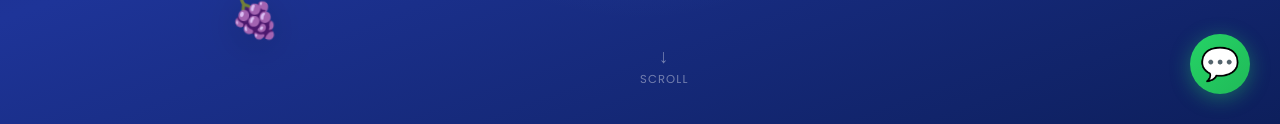
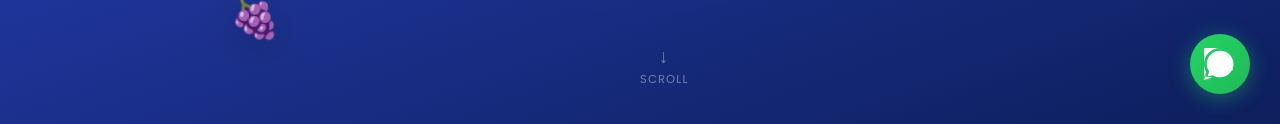
Before and after one commit to Tessia1128/reychnutristudio, a website: page src/client/index.html in a window 1280 px wide. Shown: the part 676-800 px from the top of the page. Drawn offline with Linux system fonts and the light colour scheme.

Commit message:
fix: actualizar link y icono del botón WhatsApp
- Cambiar link de v2izp3 a por7t3
- Reemplazar emoji por icono SVG oficial de WhatsApp
- Icono más profesional y consistente con diseño

```diff
--- a/src/client/index.html
+++ b/src/client/index.html
@@ -1010,8 +1010,10 @@
 </script>
 
 <!-- Botón flotante WhatsApp -->
-<a href="https://wa.link/v2izp3" target="_blank" class="whatsapp-float" title="Contactar por WhatsApp">
-  💬
+<a href="https://wa.link/por7t3" target="_blank" class="whatsapp-float" title="Contactar por WhatsApp">
+  <svg width="32" height="32" viewBox="0 0 32 32" fill="white">
+    <path d="M16 0C7.16 0 0 7.16 0 16c0 2.84.72 5.56 2.08 7.92L0 32l8.4-2.4A16 16 0 1116 0zm0 29.33a13.33 13.33 0 01-6.8-1.88l-.48-.28-5.04 1.44 1.44-5.04-.28-.48A13.33 13.33 0 1116 29.33zm7.2-10a1.33 1.33 0 00-1.88 0l-2.24 2.24a1.33 1.33 0 01-1.88 0l-5.28-5.28a1.33 1.33 0 010-1.88l2.24-2.24a1.33 1.33 0 001.88 0l2.24 2.24a1.33 1.33 0 001.88 0l5.28-5.28a1.33 1.33 0 110 1.88l-2.24 2.24a1.33 1.33 0 000 1.88l5.28 5.28a1.33 1.33 0 010 1.88z"/>
+  </svg>
 </a>
 
 </body>
```
